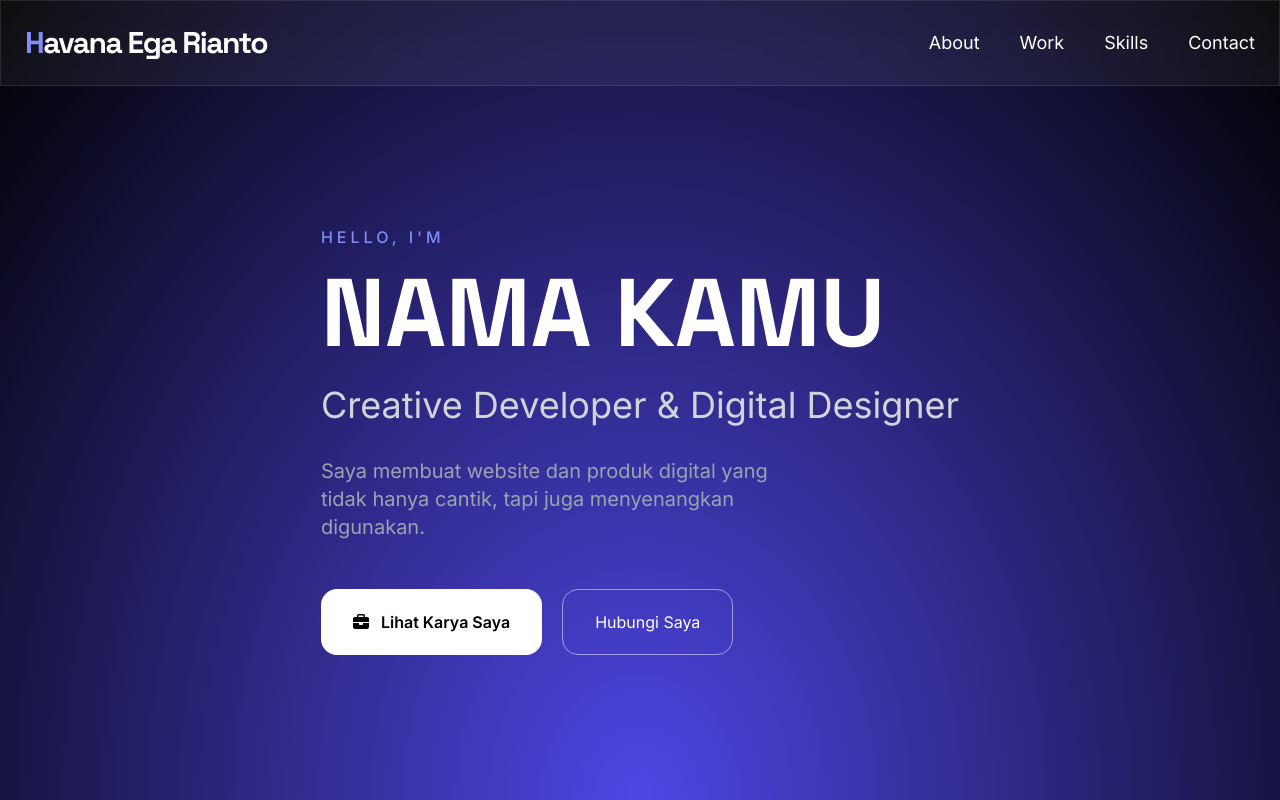
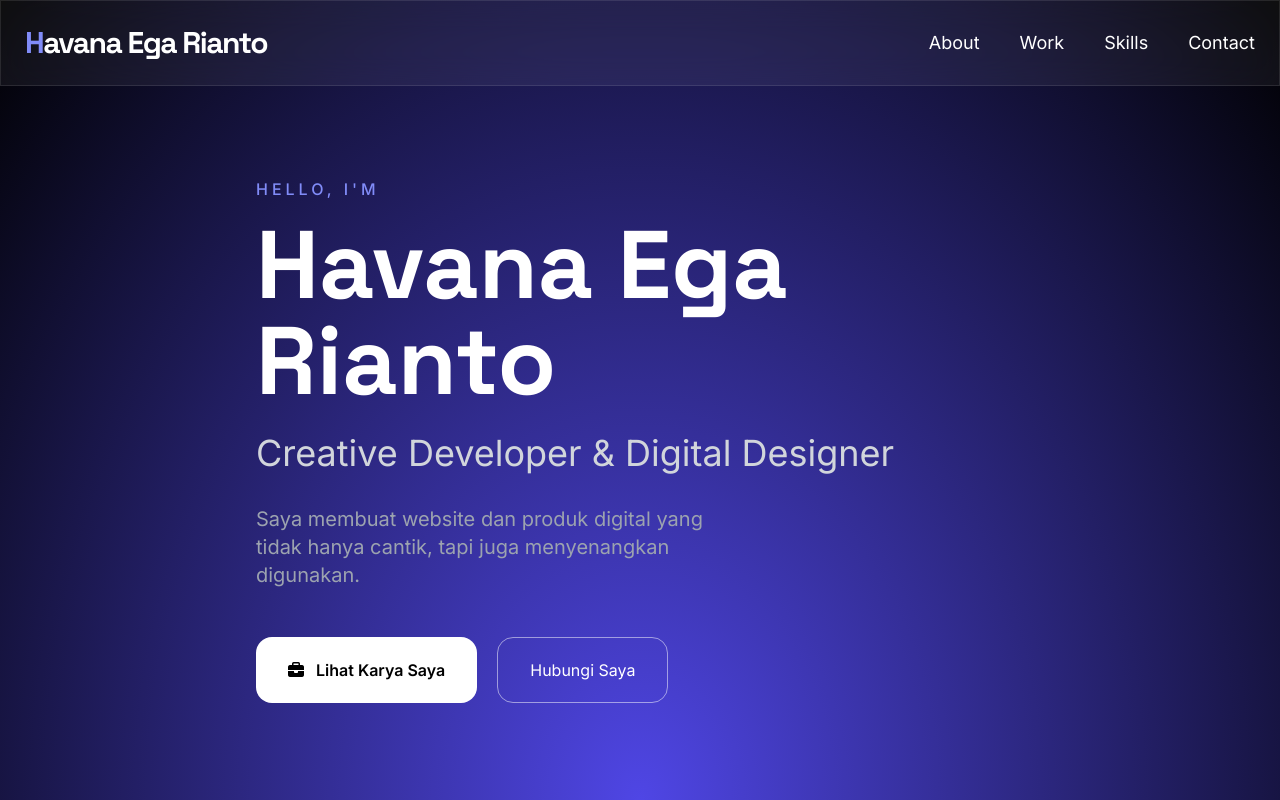
Before and after one commit to havanaegar-art/portofolio, a plain HTML site: page index.html in a window 1280 px wide. Shown: the top 800 px of the page. Drawn offline with nearby package versions, Linux system fonts and the light colour scheme.

Commit message:
Update index.html

```diff
--- a/index.html
+++ b/index.html
@@ -54,7 +54,7 @@
       <div class="max-w-3xl">
         <p class="text-indigo-400 font-medium tracking-[4px] mb-4">HELLO, I'M</p>
         <h1 class="text-7xl md:text-8xl font-bold title-font leading-none mb-6">
-          NAMA KAMU
+          Havana Ega Rianto
         </h1>
         <p class="text-3xl md:text-4xl text-gray-300 mb-8">
           Creative Developer & Digital Designer
```
